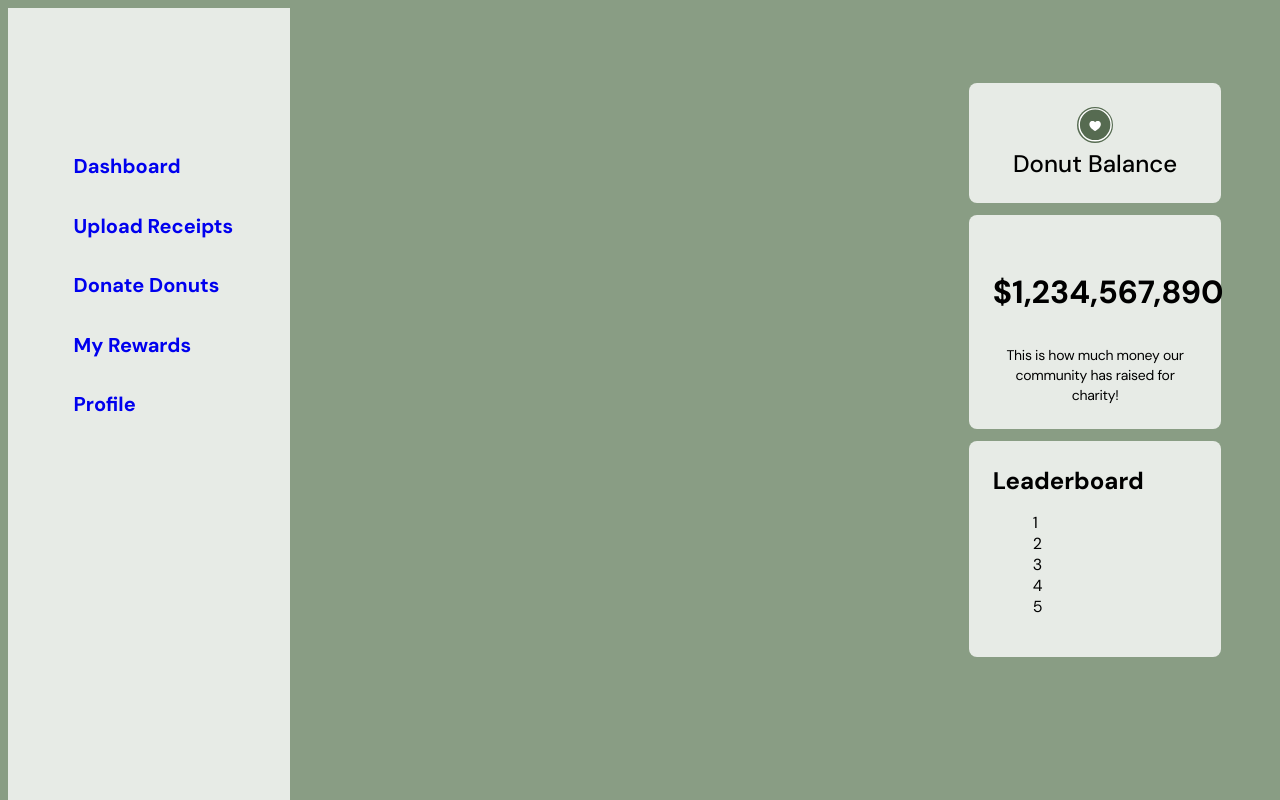
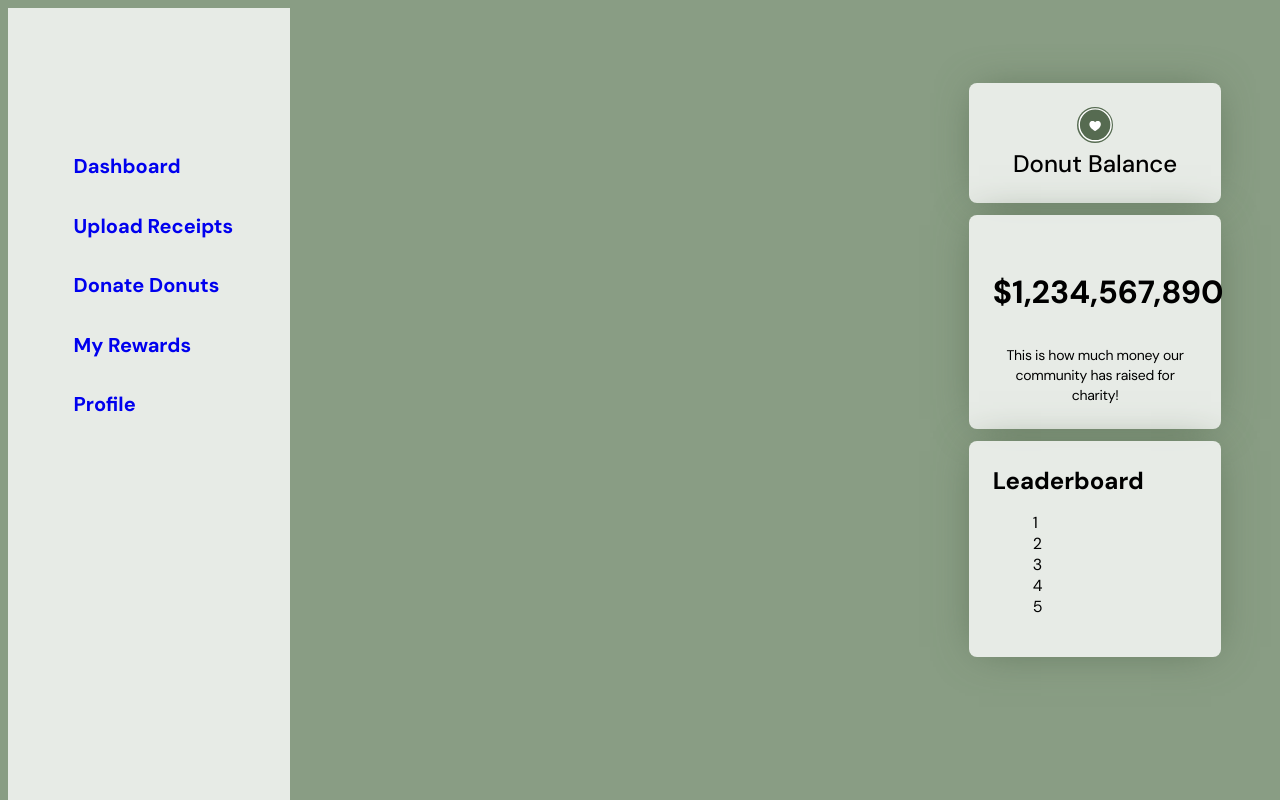
Before and after one commit to breadnmkii/ecodona, a PHP site: template pages/dashboard.html in a window 1280 px wide. Run offline with PHP 8.4, Linux system fonts and the light colour scheme; the template is opened without the code that fills it, so the values that code supplies are empty.

Commit message:
adding shadows

```diff
--- a/css/dashboard.css
+++ b/css/dashboard.css
@@ -65,6 +65,7 @@ body{
   padding: 24px;
   border-radius: 8px;
   margin: 12px 0px;
+  box-shadow: 0px 0px 40px -10px rgba(86, 108, 81, 0.9);
 }
 
 #donut-balance-container{
```
